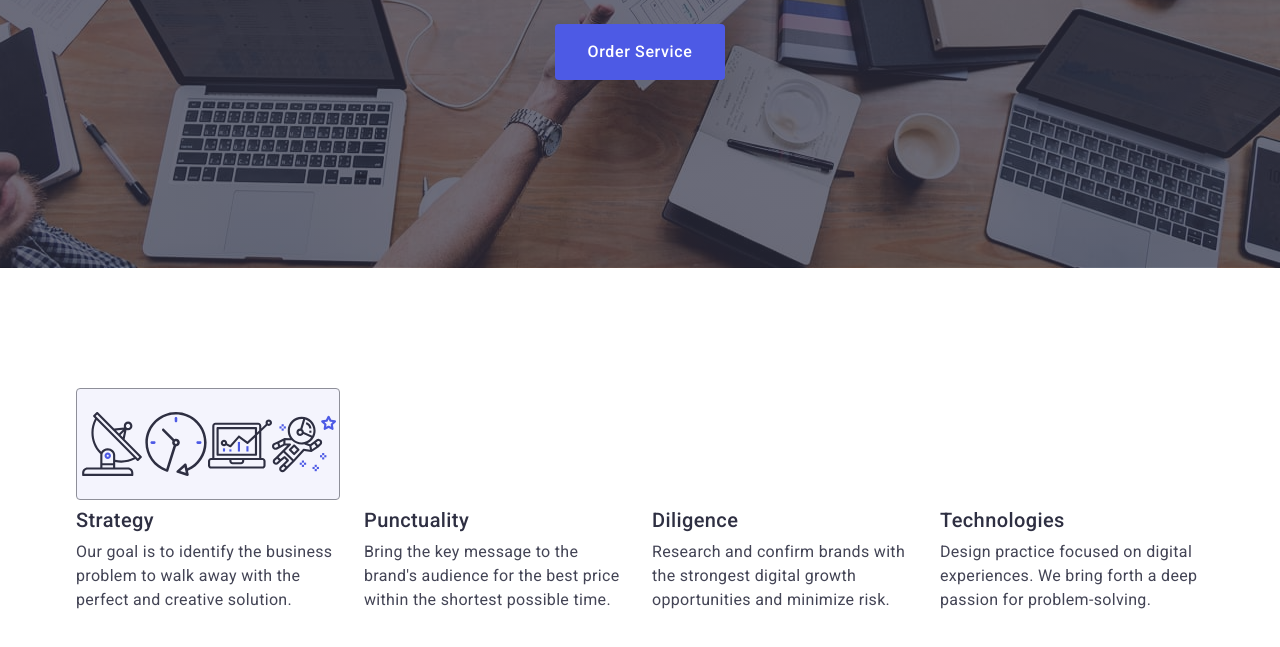
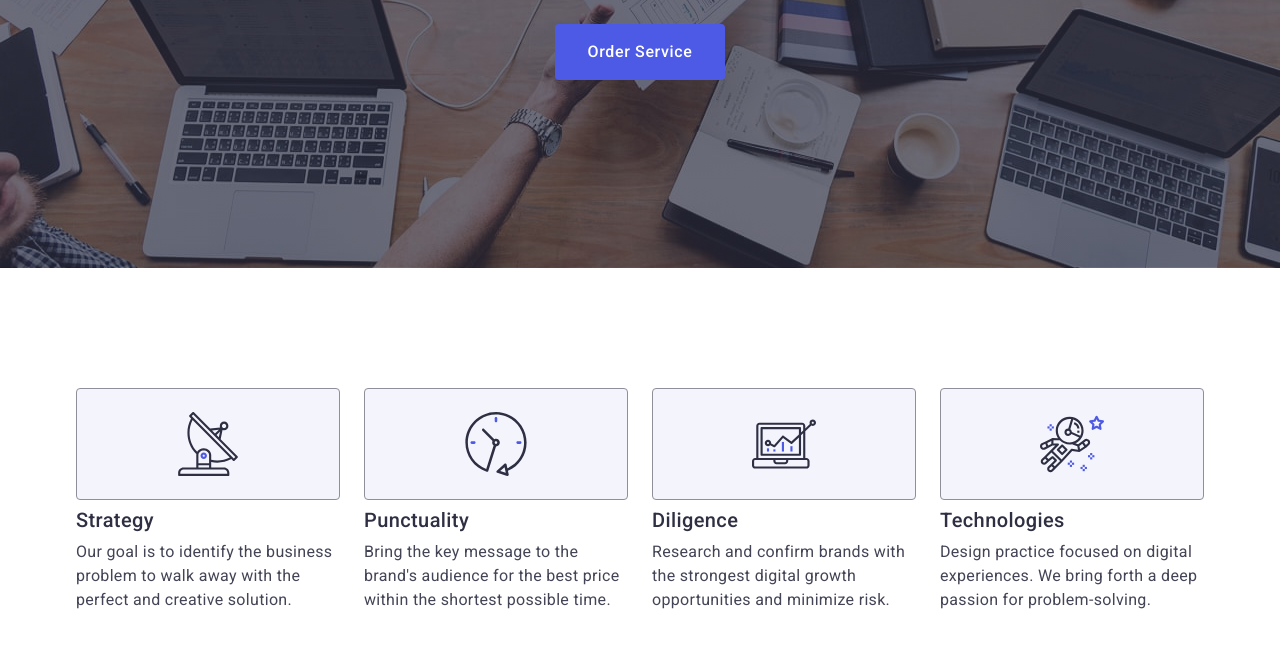
Before and after one commit to Mykola1812-hub/goit-markup-hw-04, a plain HTML site: page index.html in a window 1280 px wide. Shown: the part 405-1052 px from the top of the page. Drawn offline with nearby package versions, Linux system fonts and the light colour scheme.

Commit message:
section 1

```diff
--- a/css/styles.css
+++ b/css/styles.css
@@ -195,9 +195,13 @@ img {
 
 .container-icons-firsec {
   display: flex;
+  gap: 24px;
+}
+
+.container-icons {
+  display: flex;
   align-items: center;
   justify-content: center;
-
   border: 1px solid #8e8f99;
   border-radius: 4px;
   width: 264px;
--- a/index.html
+++ b/index.html
@@ -73,21 +73,29 @@
         <div class="container first-container">
           <h2 class="visually-hidden">Benefits</h2>
           <div class="container-icons-firsec">
+            <div class="container-icons">
               <svg class="antena-svg" width="64" height="64">
                 <use href="./images/icons.svg#icon-antenna"></use>
               </svg>
+            </div>
 
+            <div class="container-icons">
               <svg class="clock-svg" width="64" height="64">
                 <use href="./images/icons.svg#icon-clock"></use>
               </svg>
+            </div>
 
+            <div class="container-icons">
               <svg class="diagram-svg" width="64" height="64">
                 <use href="./images/icons.svg#icon-diagram"></use>
               </svg>
+            </div>
 
+            <div class="container-icons">
               <svg class="astronaut-svg" width="64" height="64">
                 <use href="./images/icons.svg#icon-astronaut"></use>
               </svg>
+            </div>
           </div>
           <ul class="section-first-list">
             <li class="section-first-item">
```
Lines whose indentation alone changed are shown as unchanged.
